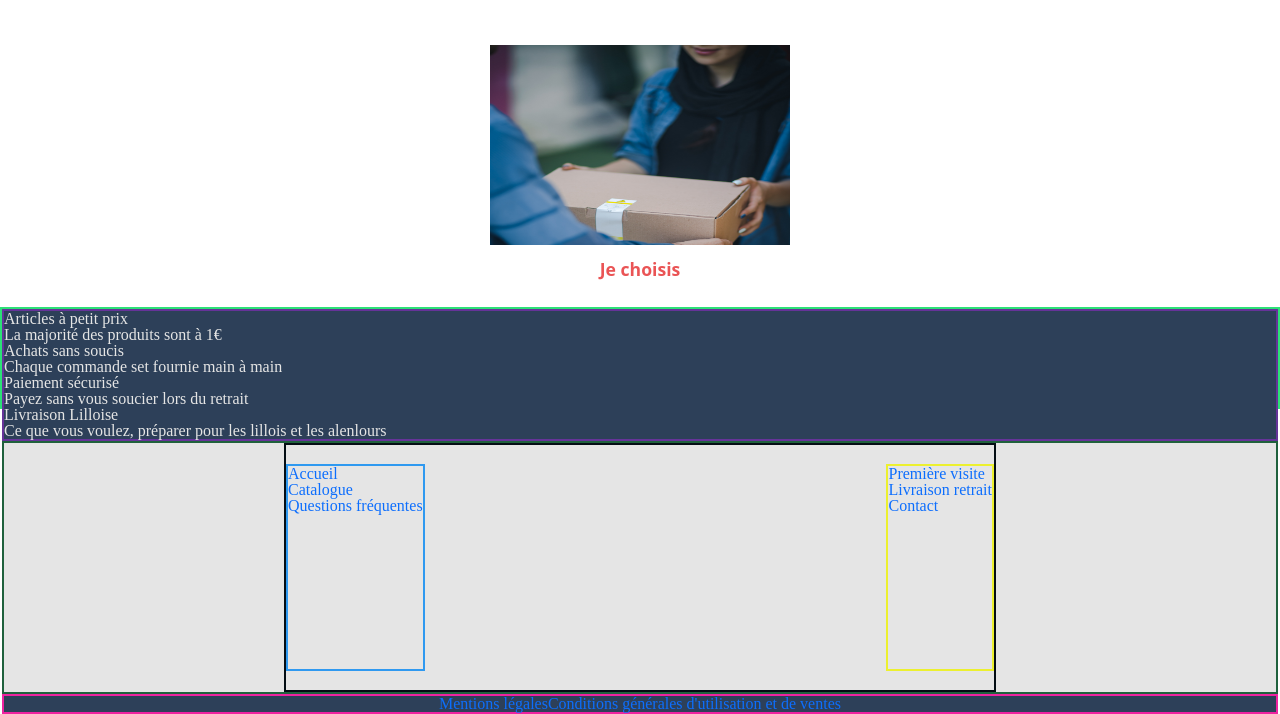
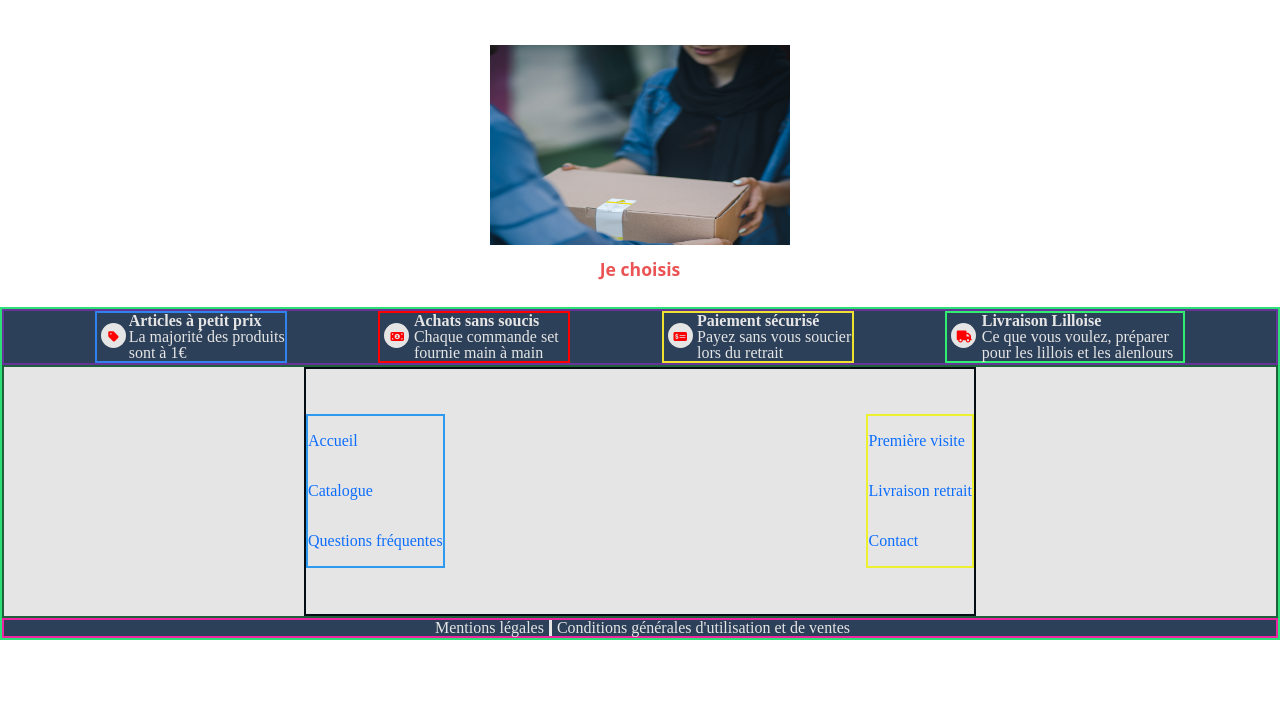
Before and after one commit to JamsJam/PrixBas, a plain HTML site: page index.html in a window 1280 px wide. Shown: the part 1377-2091 px from the top of the page. After the commit the page ends 2017 px from the top, so only its background shows below. Drawn offline with nearby package versions, Linux system fonts and the light colour scheme.

Commit message:
mise a jour header

```diff
--- a/index.html
+++ b/index.html
@@ -137,7 +137,6 @@
             </span>
             <div class="card">
                 <div class="card-image card-1">
-
                 </div>
                 <h2>Marteau</h2>
                 <div class="infos">
@@ -148,7 +147,6 @@
 
             <div class="card">
                 <div class="card-image card-1">
-
                 </div>
                 <h2>Marteau</h2>
                 <div class="infos">
@@ -159,7 +157,6 @@
 
             <div class="card">
                 <div class="card-image card-1">
-
                 </div>
                 <h2>Marteau</h2>
                 <div class="infos">
@@ -170,7 +167,6 @@
 
             <div class="card">
                 <div class="card-image card-1">
-
                 </div>
                     <h2>Marteau</h2>
                 <div class="infos">
@@ -332,28 +328,42 @@
     <!-- Début du footer -->
     <footer>
 
-        <section class="footer-top">
-            <ul>
-                <li>
+        <div class="footer-top">
+            <div class="footer-top-articles footer-content-size
+            ">
+                <i class="fa-solid fa-tag footer-top-icon"></i>
+                <div>
                     <a href="#">Articles à petit prix</a>
                     <p>La majorité des produits sont à 1€</p>
-                </li>
-                <li>
+                </div>
+            </div>
+            <div class="footer-top-achats footer-content-size
+            ">
+                <i class="fa-solid fa-money-bill-1 footer-top-icon"></i>
+                <div>
                     <a href="#">Achats sans soucis</a>
                     <p>Chaque commande set fournie main à main</p>
-                </li>
-                <li>
+                </div>
+            </div>
+            <div class="footer-top-paiement footer-content-size
+            ">
+                <i class="fa-solid fa-money-check-dollar footer-top-icon"></i>
+                <div>
                     <a href="#">Paiement sécurisé</a>
                     <p>Payez sans vous soucier lors du retrait</p>
-                </li>
-                <li>
+                </div>
+            </div>
+            <div class="footer-top-livraison footer-content-size
+            ">
+                <i class="fa-solid fa-truck footer-top-icon"></i>
+                <div>
                     <a href="#">Livraison Lilloise</a>
                     <p>Ce que vous voulez, préparer pour les lillois et les alenlours</p>
-                </li>
-            </ul>
-        </section>
+                </div>
+            </div>
+        </div>
 
-        <section class="footer-center">
+        <div class="footer-center">
             <ul class="footer-center-liste">
                 <li class="footer-center-liste-un">
                     <ul>
@@ -383,14 +393,14 @@
                     </ul>
                 </li>
             </ul>
-        </section>
+        </div>
 
-        <section class="footer-bottom">
+        <div class="footer-bottom">
             <ul class="footer-bottom-ul">
                 <li class="footer-bottom-mentions-légales"><a href="#">Mentions légales</a></li>
                 <li class="footer-bottom-conditions-générales"><a href="#">Conditions générales d'utilisation et de ventes</a></li>
             </ul>
-        </section>
+        </div>
 
 
 
--- a/style/footer.scss
+++ b/style/footer.scss
@@ -2,9 +2,7 @@
 footer {
     border: rgb(44, 224, 119) 2px solid;
     background-color: #2d4059;
-    height: 102px;
     align-items: center;
-    width: 100vw;
 
 
     a {
@@ -13,15 +11,100 @@ footer {
 
 }
 
+
+
+//  haut du footer
 .footer-top {
     border: solid rebeccapurple 2px;
     color: #e5e5e5;
     background-color: #2d4059;
+    display: flex;
+    justify-content: space-evenly;
+
 
     a {
         color: #e5e5e5;
     }
 }
+
+
+.footer-content-size {
+    width: 15vw;
+    padding-left: 10px;
+    position: relative;
+
+    &::after {
+        content: "";
+        background-color: #e5e5e5;
+        width: 25px;
+        height: 25px;
+        border-radius: 50%;
+        display: block;
+        position: absolute;
+        top: 10px;
+        left: 4px;
+        z-index: 0;
+    }
+
+    a {
+        font-weight: 700;
+    }
+}
+
+.footer-top-icon {
+    font-size: 12px;
+    align-self: center;
+    padding-right: 10px;
+    z-index: 1;
+
+}
+
+
+.footer-top-articles {
+    border:solid rgb(48, 130, 238) 2px;
+    display: flex;
+
+
+    i {
+        color: red;
+        padding-left: 1px;
+    }
+}
+
+.footer-top-achats {
+    border: solid 2px red;
+    display: flex;
+
+
+    i {
+        color: red;
+    }
+}
+
+.footer-top-paiement {
+    border:solid rgb(238, 225, 48) 2px;
+    display: flex;
+
+
+
+    i {
+        color: red;
+    }
+}
+
+.footer-top-livraison {
+    border:solid rgb(48, 238, 111) 2px;
+    display: flex;
+    width: 240px;
+
+
+    i {
+        color: red;
+    }
+}
+
+
+//  milieu du footer
 
 .footer-center {
     border: solid rgb(32, 97, 61) 2px;
@@ -33,46 +116,51 @@ footer {
 
     display: flex;
     justify-content: space-between;
-    margin: 0 280px;
+    margin: 0 300px;
     height: 249px;
     align-items: center;
+    line-height: 50px;
 }
 
 .footer-center-liste-un {
     border: solid rgb(47, 153, 240) 2px;
-    height: 207px;
+    // height: 207px;
 }
 
 .footer-center-liste-deux {
     border: solid rgb(236, 240, 47) 2px;
-    height: 207px;
+    // height: 207px;
 }
 
 
+
+//  bas du footer
 .footer-bottom {
     border: solid rgb(238, 35, 160) 2px;
     background-color: #2d4059;
+    color: #e5e5e5;
 
-    li {
-        color: #e5e5e5;
-    }
     ul {
         display: flex;
         justify-content: center;
     }
 
-    .footer-bottom-ul {
+    a {
+        color: #e5e5e5;
+    }
+}
+
+.footer-bottom-ul {
 
     }
 
-    .footer-bottom-mentions-légales
-    {
-
-
+.footer-bottom-mentions-légales {
+    margin: 0 5px;
+    border-right: solid 3px #e5e5e5;
+    padding-right: 5px;
     }
 
-    .footer-bottom-conditions-générales
+.footer-bottom-conditions-générales
     {
 
     }
-}
```
Also changed, not shown: style.css, 1 other file. Lines whose indentation alone changed are shown as unchanged.
